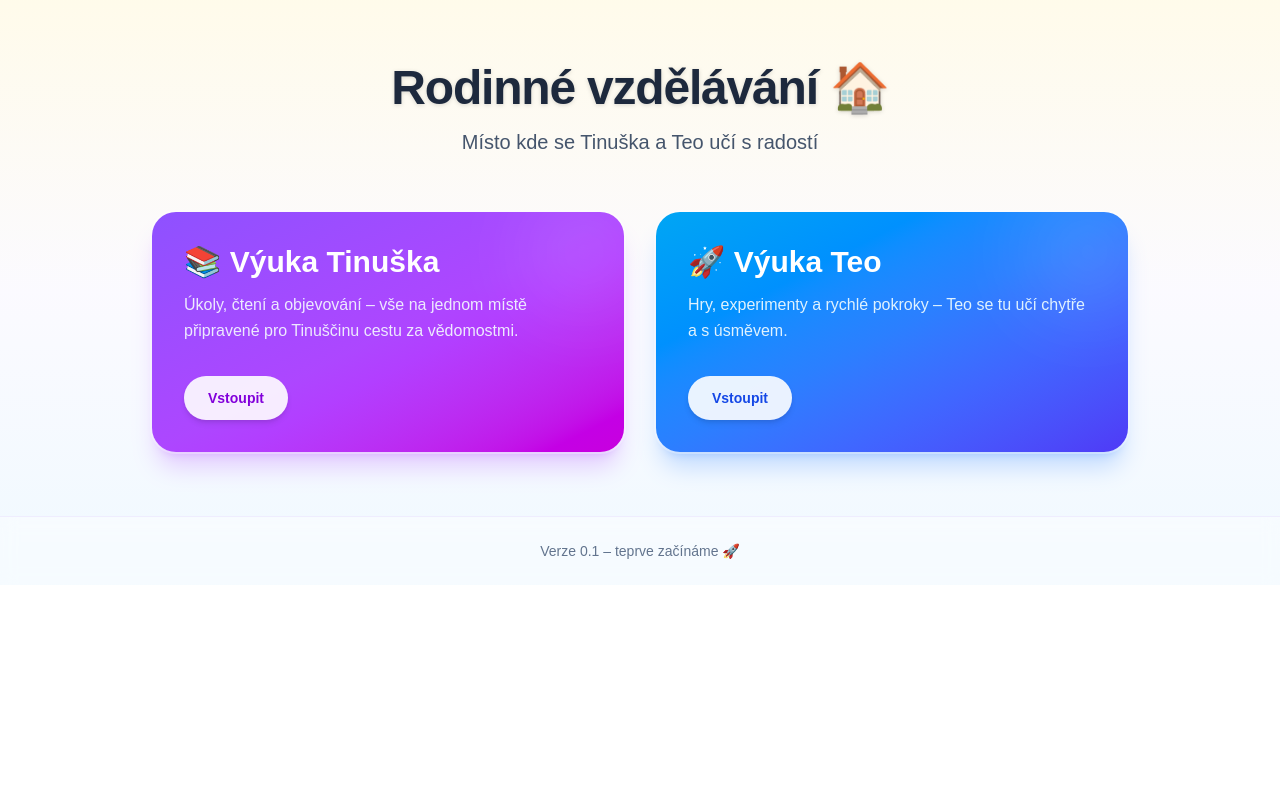
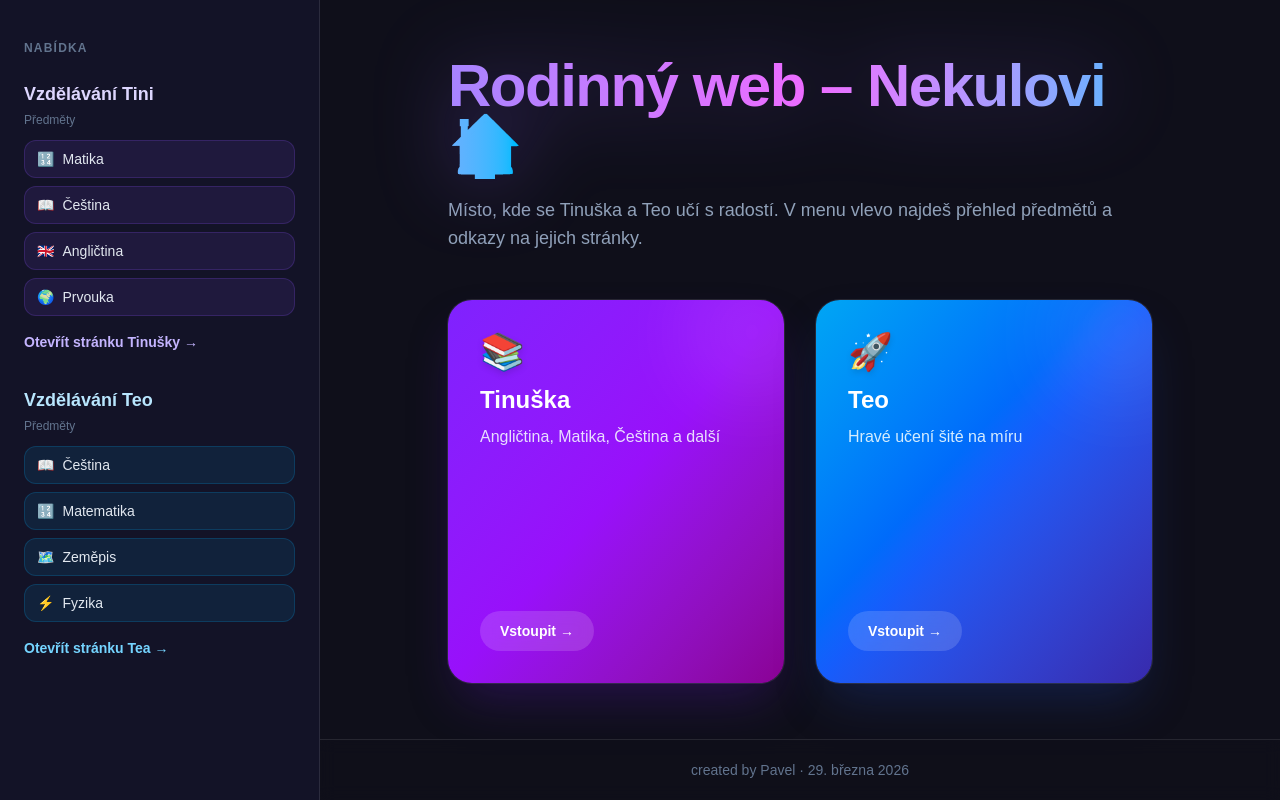
Before and after one commit to pavelnekula/rodinny-web, a Next.js app: page / in a window 1280 px wide. Built offline with nearby package versions, Linux system fonts and the light colour scheme.

Commit message:
v0.2 - vylepšený design
Made-with: Cursor

```diff
--- a/app/page.tsx
+++ b/app/page.tsx
@@ -1,60 +1,159 @@
 import Link from "next/link";
+import { tinuskaSubjects, teoSubjects } from "@/lib/subjects";
+
+export const dynamic = "force-dynamic";
 
 export default function Home() {
+  const todayLabel = new Date().toLocaleDateString("cs-CZ", {
+    day: "numeric",
+    month: "long",
+    year: "numeric",
+  });
+
   return (
-    <div className="flex min-h-full flex-col bg-gradient-to-b from-amber-50 via-violet-50/40 to-sky-50">
-      <main className="mx-auto flex w-full max-w-5xl flex-1 flex-col gap-10 px-6 py-12 sm:py-16 md:gap-14">
-        <header className="text-center">
-          <h1 className="text-4xl font-bold tracking-tight text-slate-800 drop-shadow-sm sm:text-5xl">
-            Rodinné vzdělávání 🏠
+    <div className="relative flex min-h-screen flex-col overflow-hidden bg-[#0f0f1a] text-white md:flex-row">
+      {/* Pozadí */}
+      <div className="pointer-events-none fixed inset-0 -z-10" aria-hidden>
+        <div className="absolute inset-0 bg-[linear-gradient(rgba(255,255,255,0.03)_1px,transparent_1px),linear-gradient(90deg,rgba(255,255,255,0.03)_1px,transparent_1px)] bg-[size:3rem_3rem] [mask-image:radial-gradient(ellipse_80%_60%_at_50%_30%,#000_40%,transparent_100%)]" />
+        <div className="absolute -left-1/4 top-[-10%] h-[min(70vh,520px)] w-[min(70vw,520px)] rounded-full bg-violet-600/25 blur-[120px] animate-pulse" />
+        <div
+          className="absolute -right-1/4 top-1/3 h-[min(60vh,440px)] w-[min(65vw,440px)] rounded-full bg-blue-600/20 blur-[110px] animate-pulse"
+          style={{ animationDelay: "1s" }}
+        />
+        <div
+          className="absolute bottom-[-15%] left-1/3 h-[min(50vh,380px)] w-[min(55vw,380px)] rounded-full bg-indigo-500/15 blur-[100px] animate-pulse"
+          style={{ animationDelay: "2s" }}
+        />
+        <div className="absolute inset-0 bg-gradient-to-b from-transparent via-[#0f0f1a]/40 to-[#0f0f1a]" />
+      </div>
+
+      {/* Levé menu */}
+      <aside className="relative z-10 flex w-full flex-col gap-8 border-b border-white/10 bg-[#14142a]/90 p-6 backdrop-blur-md md:w-80 md:min-h-screen md:max-w-sm md:border-b-0 md:border-r md:py-10">
+        <div className="md:sticky md:top-10">
+          <p className="mb-6 text-xs font-semibold uppercase tracking-widest text-slate-500">
+            Nabídka
+          </p>
+
+          <nav className="flex flex-col gap-8" aria-label="Vzdělávání">
+            <section>
+              <h2 className="text-lg font-bold text-violet-200">
+                Vzdělávání Tini
+              </h2>
+              <p className="mt-1 text-xs text-slate-500">Předměty</p>
+              <ul className="mt-3 space-y-2">
+                {tinuskaSubjects.map((s) => (
+                  <li
+                    key={s.name}
+                    className="flex items-center gap-2 rounded-xl border border-violet-500/20 bg-violet-500/10 px-3 py-2 text-sm text-slate-200"
+                  >
+                    <span aria-hidden>{s.emoji}</span>
+                    <span>{s.name}</span>
+                  </li>
+                ))}
+              </ul>
+              <Link
+                href="/tinuska"
+                className="mt-4 inline-flex items-center gap-2 text-sm font-semibold text-violet-300 transition hover:text-white"
+              >
+                Otevřít stránku Tinušky →
+              </Link>
+            </section>
+
+            <section>
+              <h2 className="text-lg font-bold text-sky-200">
+                Vzdělávání Teo
+              </h2>
+              <p className="mt-1 text-xs text-slate-500">Předměty</p>
+              <ul className="mt-3 space-y-2">
+                {teoSubjects.map((s) => (
+                  <li
+                    key={s.name}
+                    className="flex items-center gap-2 rounded-xl border border-sky-500/20 bg-sky-500/10 px-3 py-2 text-sm text-slate-200"
+                  >
+                    <span aria-hidden>{s.emoji}</span>
+                    <span>{s.name}</span>
+                  </li>
+                ))}
+              </ul>
+              <Link
+                href="/teo"
+                className="mt-4 inline-flex items-center gap-2 text-sm font-semibold text-sky-300 transition hover:text-white"
+              >
+                Otevřít stránku Tea →
+              </Link>
+            </section>
+          </nav>
+        </div>
+      </aside>
+
+      {/* Hlavní obsah */}
+      <div className="relative z-0 flex min-h-0 flex-1 flex-col">
+        <main className="mx-auto flex w-full max-w-3xl flex-1 flex-col px-4 py-10 sm:px-6 sm:py-14 lg:px-8">
+          <header className="text-center md:text-left">
+            <h1 className="text-4xl font-extrabold tracking-tight sm:text-5xl md:text-6xl">
+              <span className="bg-gradient-to-r from-violet-400 via-fuchsia-400 to-sky-400 bg-clip-text text-transparent drop-shadow-[0_0_40px_rgba(139,92,246,0.35)]">
+                Rodinný web – Nekulovi 🏠
+              </span>
             </h1>
-          <p className="mt-4 max-w-2xl mx-auto text-lg text-slate-600 sm:text-xl">
-            Místo kde se Tinuška a Teo učí s radostí
+            <p className="mx-auto mt-5 max-w-2xl text-base text-slate-400 sm:text-lg md:mx-0">
+              Místo, kde se Tinuška a Teo učí s radostí. V menu vlevo najdeš
+              přehled předmětů a odkazy na jejich stránky.
             </p>
           </header>
 
-        <div className="grid flex-1 gap-6 md:grid-cols-2 md:gap-8 md:items-stretch">
+          <div className="mt-12 grid flex-1 grid-cols-1 gap-6 sm:gap-8 md:grid-cols-2 md:items-stretch">
             <Link
               href="/tinuska"
-            className="group relative flex flex-col overflow-hidden rounded-3xl bg-gradient-to-br from-violet-500 via-purple-500 to-fuchsia-600 p-8 text-white shadow-xl shadow-purple-500/25 ring-2 ring-white/30 transition duration-300 hover:scale-[1.02] hover:shadow-2xl hover:shadow-purple-500/35 focus-visible:outline focus-visible:outline-2 focus-visible:outline-offset-4 focus-visible:outline-white"
+              className="group relative flex flex-col overflow-hidden rounded-3xl bg-gradient-to-br from-violet-600 via-purple-600 to-fuchsia-800 p-6 shadow-2xl shadow-violet-900/40 ring-1 ring-white/10 transition duration-300 ease-out hover:scale-[1.02] hover:shadow-violet-500/25 focus-visible:outline focus-visible:outline-2 focus-visible:outline-offset-4 focus-visible:outline-violet-300 sm:p-8"
             >
               <span
-              className="pointer-events-none absolute -right-6 -top-6 h-32 w-32 rounded-full bg-white/10 blur-2xl transition group-hover:bg-white/15"
+                className="pointer-events-none absolute -right-8 -top-8 h-32 w-32 rounded-full bg-white/10 blur-2xl transition duration-500 group-hover:bg-white/15"
                 aria-hidden
               />
-            <h2 className="text-2xl font-bold sm:text-3xl">📚 Výuka Tinuška</h2>
-            <p className="mt-3 flex-1 text-base leading-relaxed text-violet-100">
-              Úkoly, čtení a objevování – vše na jednom místě připravené pro
-              Tinuščinu cestu za vědomostmi.
+              <span className="text-4xl drop-shadow-md" aria-hidden>
+                📚
+              </span>
+              <h2 className="mt-3 text-xl font-bold text-white sm:text-2xl">
+                Tinuška
+              </h2>
+              <p className="mt-2 flex-1 text-sm leading-relaxed text-violet-100/95 sm:text-base">
+                Angličtina, Matika, Čeština a další
               </p>
-            <span className="mt-8 inline-flex w-fit items-center justify-center rounded-full bg-white/90 px-6 py-3 text-sm font-semibold text-purple-700 shadow-md transition group-hover:bg-white group-hover:shadow-lg">
-              Vstoupit
+              <span className="mt-6 inline-flex w-fit items-center gap-2 rounded-full bg-white/15 px-5 py-2.5 text-sm font-semibold text-white backdrop-blur-sm transition group-hover:bg-white/25">
+                Vstoupit →
               </span>
             </Link>
 
             <Link
               href="/teo"
-            className="group relative flex flex-col overflow-hidden rounded-3xl bg-gradient-to-br from-sky-500 via-blue-500 to-indigo-600 p-8 text-white shadow-xl shadow-blue-500/25 ring-2 ring-white/30 transition duration-300 hover:scale-[1.02] hover:shadow-2xl hover:shadow-blue-500/35 focus-visible:outline focus-visible:outline-2 focus-visible:outline-offset-4 focus-visible:outline-white"
+              className="group relative flex flex-col overflow-hidden rounded-3xl bg-gradient-to-br from-sky-500 via-blue-600 to-indigo-800 p-6 shadow-2xl shadow-blue-900/40 ring-1 ring-white/10 transition duration-300 ease-out hover:scale-[1.02] hover:shadow-sky-500/20 focus-visible:outline focus-visible:outline-2 focus-visible:outline-offset-4 focus-visible:outline-sky-300 sm:p-8"
             >
               <span
-              className="pointer-events-none absolute -right-6 -top-6 h-32 w-32 rounded-full bg-white/10 blur-2xl transition group-hover:bg-white/15"
+                className="pointer-events-none absolute -right-8 -top-8 h-32 w-32 rounded-full bg-white/10 blur-2xl transition duration-500 group-hover:bg-white/15"
                 aria-hidden
               />
-            <h2 className="text-2xl font-bold sm:text-3xl">🚀 Výuka Teo</h2>
-            <p className="mt-3 flex-1 text-base leading-relaxed text-sky-100">
-              Hry, experimenty a rychlé pokroky – Teo se tu učí chytře a s
-              úsměvem.
+              <span className="text-4xl drop-shadow-md" aria-hidden>
+                🚀
+              </span>
+              <h2 className="mt-3 text-xl font-bold text-white sm:text-2xl">
+                Teo
+              </h2>
+              <p className="mt-2 flex-1 text-sm leading-relaxed text-sky-100/95 sm:text-base">
+                Hravé učení šité na míru
               </p>
-            <span className="mt-8 inline-flex w-fit items-center justify-center rounded-full bg-white/90 px-6 py-3 text-sm font-semibold text-blue-700 shadow-md transition group-hover:bg-white group-hover:shadow-lg">
-              Vstoupit
+              <span className="mt-6 inline-flex w-fit items-center gap-2 rounded-full bg-white/15 px-5 py-2.5 text-sm font-semibold text-white backdrop-blur-sm transition group-hover:bg-white/25">
+                Vstoupit →
               </span>
             </Link>
           </div>
         </main>
 
-      <footer className="border-t border-violet-100/80 bg-white/40 py-6 text-center text-sm text-slate-500 backdrop-blur-sm">
-        Verze 0.1 – teprve začínáme 🚀
+        <footer className="relative z-0 border-t border-white/10 bg-[#0f0f1a]/80 px-4 py-5 text-center text-sm text-slate-500 backdrop-blur-sm">
+          <p>
+            created by Pavel · {todayLabel}
+          </p>
         </footer>
+      </div>
     </div>
   );
 }
--- a/app/teo/page.tsx
+++ b/app/teo/page.tsx
@@ -1,11 +1,5 @@
 import Link from "next/link";
-
-const subjects = [
-  { name: "Čeština", emoji: "📖" },
-  { name: "Matematika", emoji: "🔢" },
-  { name: "Zeměpis", emoji: "🗺️" },
-  { name: "Fyzika", emoji: "⚡" },
-] as const;
+import { teoSubjects as subjects } from "@/lib/subjects";
 
 export default function TeoPage() {
   return (
--- a/app/tinuska/page.tsx
+++ b/app/tinuska/page.tsx
@@ -1,11 +1,5 @@
 import Link from "next/link";
-
-const subjects = [
-  { name: "Matika", emoji: "🔢" },
-  { name: "Čeština", emoji: "📖" },
-  { name: "Angličtina", emoji: "🇬🇧" },
-  { name: "Prvouka", emoji: "🌍" },
-] as const;
+import { tinuskaSubjects as subjects } from "@/lib/subjects";
 
 export default function TinuskaPage() {
   return (
--- /dev/null
+++ b/lib/subjects.ts
@@ -0,0 +1,13 @@
+export const tinuskaSubjects = [
+  { name: "Matika", emoji: "🔢" },
+  { name: "Čeština", emoji: "📖" },
+  { name: "Angličtina", emoji: "🇬🇧" },
+  { name: "Prvouka", emoji: "🌍" },
+] as const;
+
+export const teoSubjects = [
+  { name: "Čeština", emoji: "📖" },
+  { name: "Matematika", emoji: "🔢" },
+  { name: "Zeměpis", emoji: "🗺️" },
+  { name: "Fyzika", emoji: "⚡" },
+] as const;
```
Lines whose indentation alone changed are shown as unchanged.
